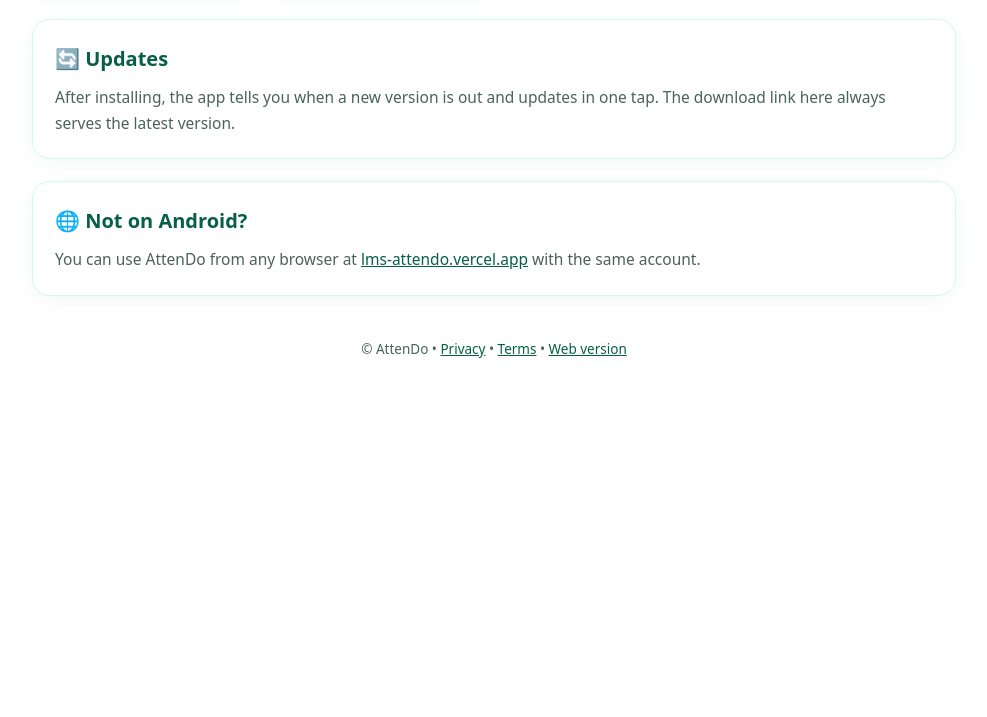
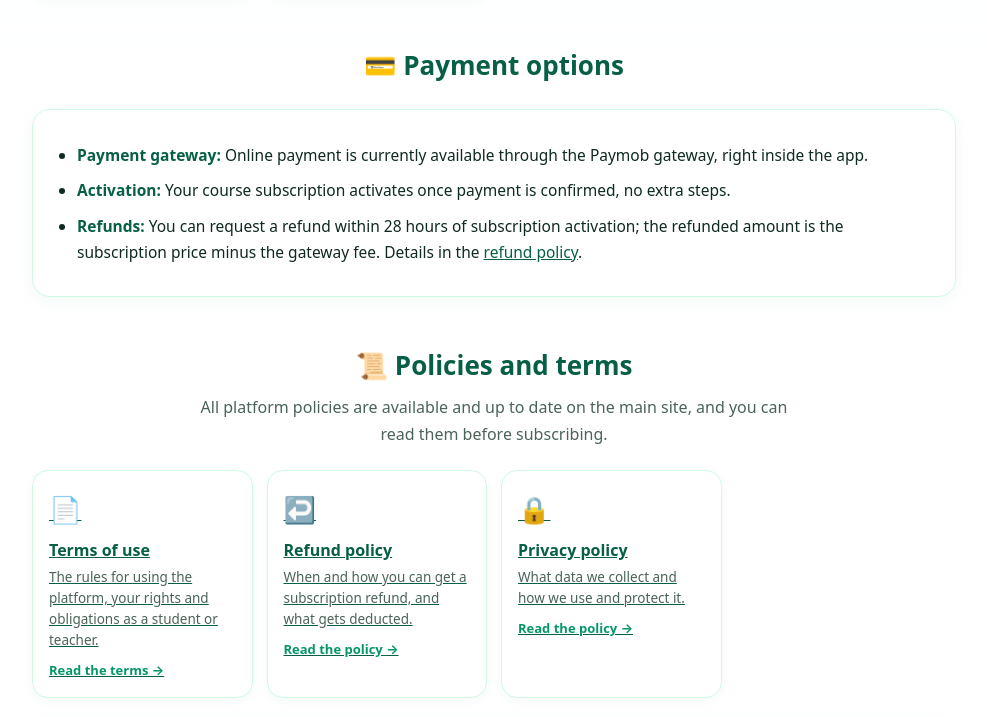
Before and after one commit to edumahmoud/attendo-app-download, a plain HTML site: page index.html in a window 1280 px wide. Shown: the part 1420-2137 px from the top of the page, without its empty margins (146-1133 px from the left). Before the commit the page ends 1843 px from the top, so only its background shows below. Drawn offline with Linux system fonts and the light colour scheme.

Commit message:
Add payment options and policies sections to home page

```diff
--- a/index.html
+++ b/index.html
@@ -65,6 +65,42 @@
     </div>
   </section>
 
+  <section class="sec" id="pay">
+    <h2>💳 <span data-l="ar">طرق الدفع المتاحة</span><span data-l="en">Payment options</span></h2>
+    <div class="card">
+      <ul class="pad">
+        <li><b><span data-l="ar">بوابة الدفع:</span><span data-l="en">Payment gateway:</span></b> <span data-l="ar">الدفع الإلكتروني متاح حاليًا من خلال بوابة Paymob، وبتدفع من جوّه التطبيق مباشرة.</span><span data-l="en">Online payment is currently available through the Paymob gateway, right inside the app.</span></li>
+        <li><b><span data-l="ar">التفعيل:</span><span data-l="en">Activation:</span></b> <span data-l="ar">اشتراكك في المقرر بيتفعّل بعد تأكيد الدفع، من غير أي خطوة إضافية.</span><span data-l="en">Your course subscription activates once payment is confirmed, no extra steps.</span></li>
+        <li><b><span data-l="ar">الاسترجاع:</span><span data-l="en">Refunds:</span></b> <span data-l="ar">تقدر تطلب استرداد فلوسك خلال ٢٨ ساعة من تفعيل الاشتراك، والمبلغ المسترد هو سعر الاشتراك بعد خصم رسوم بوابة الدفع. التفاصيل في <a href="https://lms-attendo.vercel.app/refund">سياسة الاسترجاع</a>.</span><span data-l="en">You can request a refund within 28 hours of subscription activation; the refunded amount is the subscription price minus the gateway fee. Details in the <a href="https://lms-attendo.vercel.app/refund">refund policy</a>.</span></li>
+      </ul>
+    </div>
+  </section>
+
+  <section class="sec" id="policies">
+    <h2>📜 <span data-l="ar">السياسات والشروط</span><span data-l="en">Policies and terms</span></h2>
+    <p class="lead"><span data-l="ar">كل سياسات المنصة متاحة ومحدّثة على الموقع الرئيسي، وتقدر تقراها قبل ما تشترك.</span><span data-l="en">All platform policies are available and up to date on the main site, and you can read them before subscribing.</span></p>
+    <div class="kids" style="margin-top:20px">
+      <a class="kid" href="https://lms-attendo.vercel.app/terms">
+        <span class="ic">📄</span>
+        <h4><span data-l="ar">الشروط والأحكام</span><span data-l="en">Terms of use</span></h4>
+        <p><span data-l="ar">قواعد استخدام المنصة وحقوقك والتزاماتك كطالب أو معلم.</span><span data-l="en">The rules for using the platform, your rights and obligations as a student or teacher.</span></p>
+        <span class="go"><span data-l="ar">اقرأ الشروط ←</span><span data-l="en">Read the terms →</span></span>
+      </a>
+      <a class="kid" href="https://lms-attendo.vercel.app/refund">
+        <span class="ic">↩️</span>
+        <h4><span data-l="ar">سياسة الاسترجاع</span><span data-l="en">Refund policy</span></h4>
+        <p><span data-l="ar">متى وإزاي تقدر تسترد فلوس الاشتراك، وإيه اللي بيتخصم منها.</span><span data-l="en">When and how you can get a subscription refund, and what gets deducted.</span></p>
+        <span class="go"><span data-l="ar">اقرأ السياسة ←</span><span data-l="en">Read the policy →</span></span>
+      </a>
+      <a class="kid" href="https://lms-attendo.vercel.app/privacy">
+        <span class="ic">🔒</span>
+        <h4><span data-l="ar">سياسة الخصوصية</span><span data-l="en">Privacy policy</span></h4>
+        <p><span data-l="ar">إيه البيانات اللي بنجمعها وإزاي بنستخدمها ونحميها.</span><span data-l="en">What data we collect and how we use and protect it.</span></p>
+        <span class="go"><span data-l="ar">اقرأ السياسة ←</span><span data-l="en">Read the policy →</span></span>
+      </a>
+    </div>
+  </section>
+
   <section class="card">
     <h2>🔄 <span data-l="ar">التحديثات</span><span data-l="en">Updates</span></h2>
     <p><span data-l="ar">بعد التثبيت، التطبيق بيبلغك بنفسه لما يبقى فيه إصدار جديد ويحدّث بضغطة واحدة. ورابط التحميل هنا دايمًا بينزّل آخر إصدار.</span><span data-l="en">After installing, the app tells you when a new version is out and updates in one tap. The download link here always serves the latest version.</span></p>
@@ -76,8 +112,8 @@
   </section>
 
   <footer>
-    <span data-l="ar">© AttenDo أتيندو • <a href="https://lms-attendo.vercel.app/privacy">الخصوصية</a> • <a href="https://lms-attendo.vercel.app/terms">الشروط</a> • <a href="https://lms-attendo.vercel.app">النسخة على المتصفح</a></span>
-    <span data-l="en">© AttenDo • <a href="https://lms-attendo.vercel.app/privacy">Privacy</a> • <a href="https://lms-attendo.vercel.app/terms">Terms</a> • <a href="https://lms-attendo.vercel.app">Web version</a></span>
+    <span data-l="ar">© AttenDo أتيندو • <a href="https://lms-attendo.vercel.app/privacy">الخصوصية</a> • <a href="https://lms-attendo.vercel.app/terms">الشروط</a> • <a href="https://lms-attendo.vercel.app/refund">الاسترجاع</a> • <a href="https://lms-attendo.vercel.app">النسخة على المتصفح</a></span>
+    <span data-l="en">© AttenDo • <a href="https://lms-attendo.vercel.app/privacy">Privacy</a> • <a href="https://lms-attendo.vercel.app/terms">Terms</a> • <a href="https://lms-attendo.vercel.app/refund">Refunds</a> • <a href="https://lms-attendo.vercel.app">Web version</a></span>
   </footer>
 </div>
 
```
